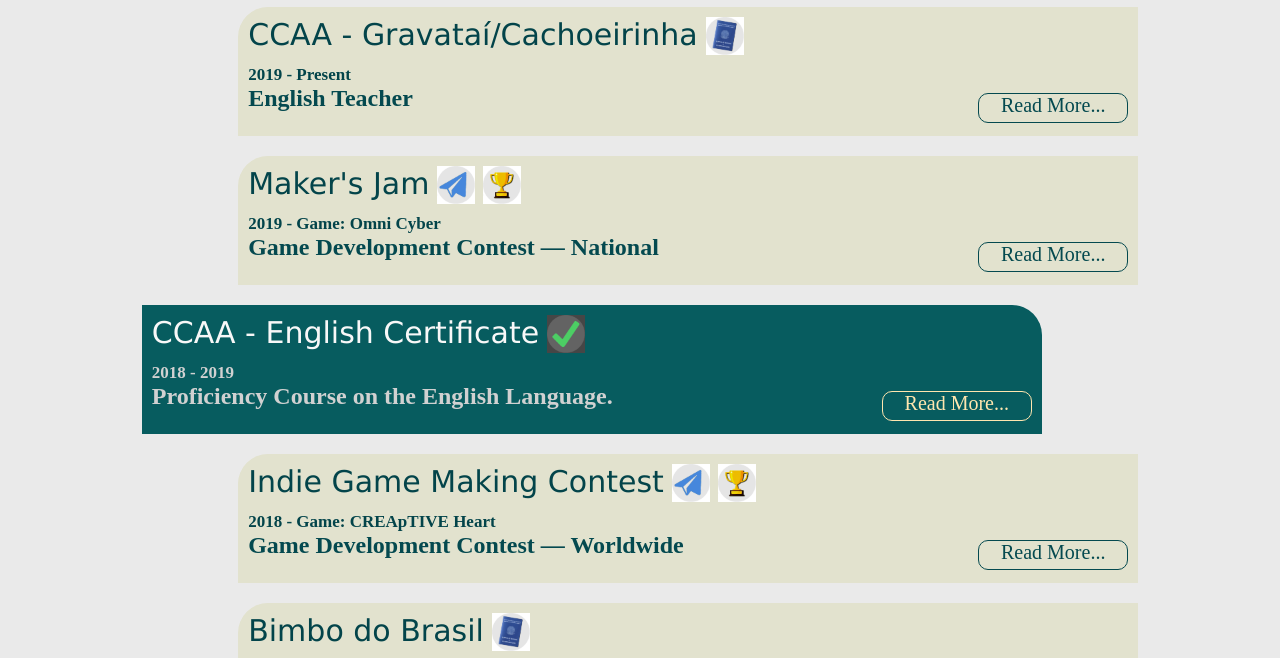
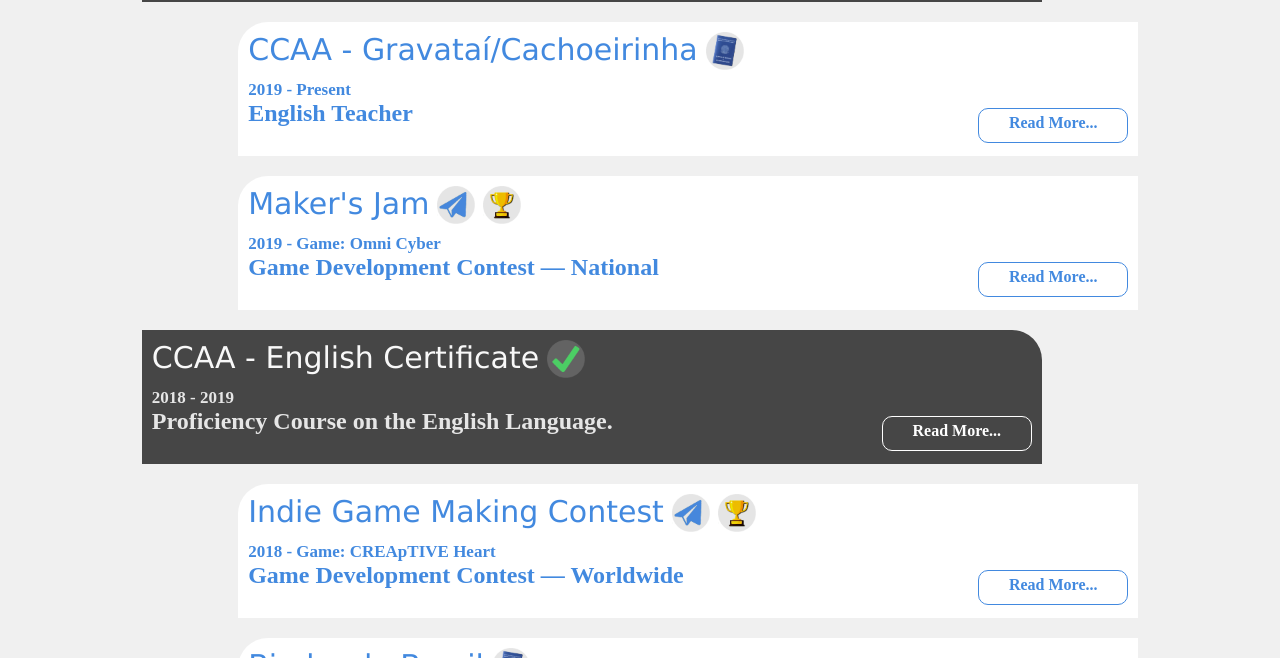
Before and after one commit to Gian-Baccin/Portfolio-Gian-Baccin, a plain HTML site: page port_curriculo.html in a window 1280 px wide. Shown: the part 789-1447 px from the top of the page. Drawn offline with nearby package versions, Linux system fonts and the light colour scheme; a script that the page names is missing.

Commit message:
Update port_curriculo.css

```diff
--- a/port_curriculo.css
+++ b/port_curriculo.css
@@ -1,15 +1,18 @@
 :root{
-    --cor-fundo_site : rgb(234, 234, 234);
-    --cor-fundo_site2 :rgb(209, 209, 209);
-    --cor-menu_fundo : rgb(3, 68, 74);
-    --cor-menu_fundo2 : rgb(4, 73, 79);
-    --cor-menu_selecionado : rgb(7, 92, 95);
-    --cor-menu_selecionado2 : rgb(56, 159, 168);
+    --cor-fundo_site : rgb(240, 240, 240);
+    --cor-fundo_site2 :rgb(230, 230, 230);
+    --cor-menu_fundo : rgb(52, 52, 52);
+    --cor-menu_fundo2 : rgb(60, 60, 60);
+    --cor-menu_selecionado : rgb(70, 70, 70);
+    --cor-menu_selecionado2 : rgb(85, 85, 85);
 
     --cor-menu_letra : rgb(225, 225, 225);
     --cor-menu_letra_selec : rgb(248, 248, 248);
-    --cor-azul : rgb(255, 230, 175);
-    --cor-mafim : rgb(226, 226, 206);
+    --cor-azul : rgb(255, 255, 255);
+    --cor-azulbtn : rgb(66, 137, 223);
+    --cor-azulbtn2 :rgb(77, 152, 244);
+    --cor-mafim : rgb(215, 228, 227);
+
 }
 *{
     font-family: Verdana, "Franklin Gothic Demi", sans-serif;
@@ -177,7 +180,7 @@
 
 
 .grayblocaum{
-    background-color: rgb(206, 206, 206);
+    background-color: rgb(227, 227, 227);
     width: 100%;
     display: flex;
     justify-content: center;
@@ -190,7 +193,7 @@
     content: '';
     width: 100px;
     height: 30px;
-    background-color: rgb(206, 206, 206);
+    background-color: rgb(227, 227, 227);
     z-index: 1;
     bottom: -10px;
 }
@@ -223,8 +226,8 @@
     font-size: 30px;
     border-radius: 30px 0px 0px 0px;
     margin: 0 0 25px 20%;
-    background-color: var(--cor-mafim);
-    color: var(--cor-menu_fundo2);
+    background-color: white;
+    color: var(--cor-azulbtn);
     height: 50px;
 }
 
@@ -264,17 +267,17 @@
     text-decoration: none;
 }
 .crumb a{
-    color: var(--cor-menu_fundo2);
+    color:var(--cor-azulbtn);
 }
 .crumbon a{
-    color: var(--cor-menu_selecionado2);
+    color: var(--cor-azulbtn2);
 }
 .crumbdivision{
     padding: 0 10px 2px 10px;
     font-weight: 600;
     font-size: 22px;
     font-family: "Segoe UI Light";
-    color: var(--cor-menu_selecionado2);
+    color: var(--cor-azulbtn);
 }
 a:link{
     text-decoration: none;
@@ -325,7 +328,7 @@
 .cardo2{
     border-radius: 30px 0px 0px 0px;
     margin: 0 3% 0 7%;
-    background-color: var(--cor-mafim);
+    background-color: white;
     color: var(--cor-fundo_site);
 }
 .farst{
@@ -336,7 +339,7 @@
     font-size: 30px;
 }
 .jobu, .pri, .prif{
-    color: var(--cor-menu_fundo);
+    color: var(--cor-azulbtn);
 }
 .iconi, .iconi2, .iconibuff, .iconifreela, .iconitrophy, .star, .star2,
 .uum, .ddois, .ttres, .qquatro, .ccinco{
@@ -413,7 +416,7 @@
     color: var(--cor-fundo_site2);
 }
 .secan2{
-    color: var(--cor-menu_fundo);
+    color: var(--cor-azulbtn);
 }
 
 .tard{
@@ -426,14 +429,16 @@
     font-size: 24px;
     font-family: "Segoe UI Light";
 }
+
+
 .descript{
     color: var(--cor-fundo_site2);
 }
 .descript2{
-    color: var(--cor-menu_fundo2);
+    color: var(--cor-azulbtn);
 }
 .atrb{
-    font-size: 23px;
+    font-size: 22px;
     color: var(--cor-menu_selecionado);
 }
 .leiamais, .leiamais2{
@@ -449,14 +454,22 @@
     margin: 8px 0px;
 }
 .leiamais{
+    height: 35px;
     background-color: var(--cor-menu_selecionado);
     color: var(--cor-azul);
     border: 1px solid var(--cor-azul);
+    font-weight: bold;
+    font-size: 16px;
+    text-align: center;
 }
 .leiamais2{
-    background-color: var(--cor-mafim);
-    color: var(--cor-menu_fundo2);
-    border: 1px solid var(--cor-menu_fundo2);
+    height: 35px;
+    background-color: white;
+    color: var(--cor-azulbtn);
+    border: 1px solid var(--cor-azulbtn);
+    font-weight: bold;
+    font-size: 16px;
+    text-align: center;
 }
 .leiamais:hover{
     filter: brightness(110%);
@@ -722,7 +735,7 @@
         margin: 30px 0px 0px 10px;
     }
     .atrb{
-	margin-top: 3px;
+	    margin-top: 3px;
         font-size: 21px;
     }
     .linethree{
```
